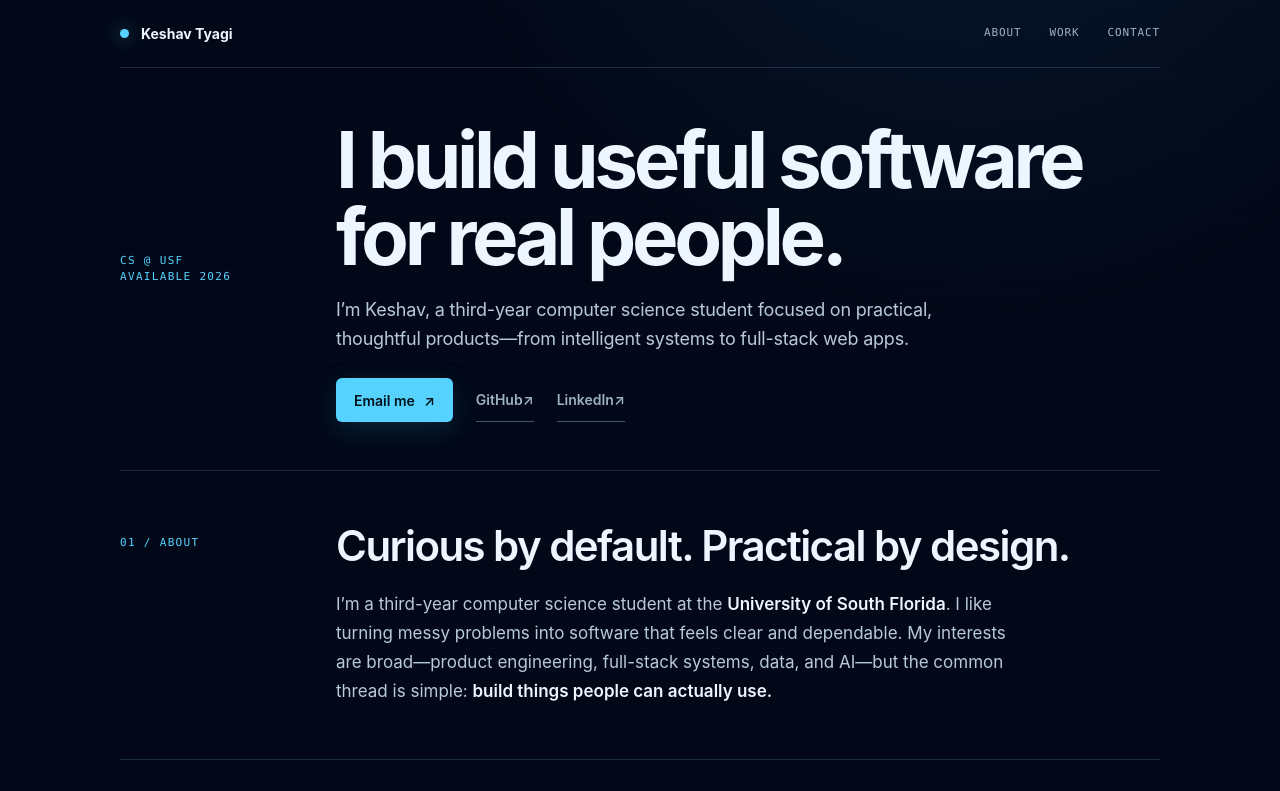
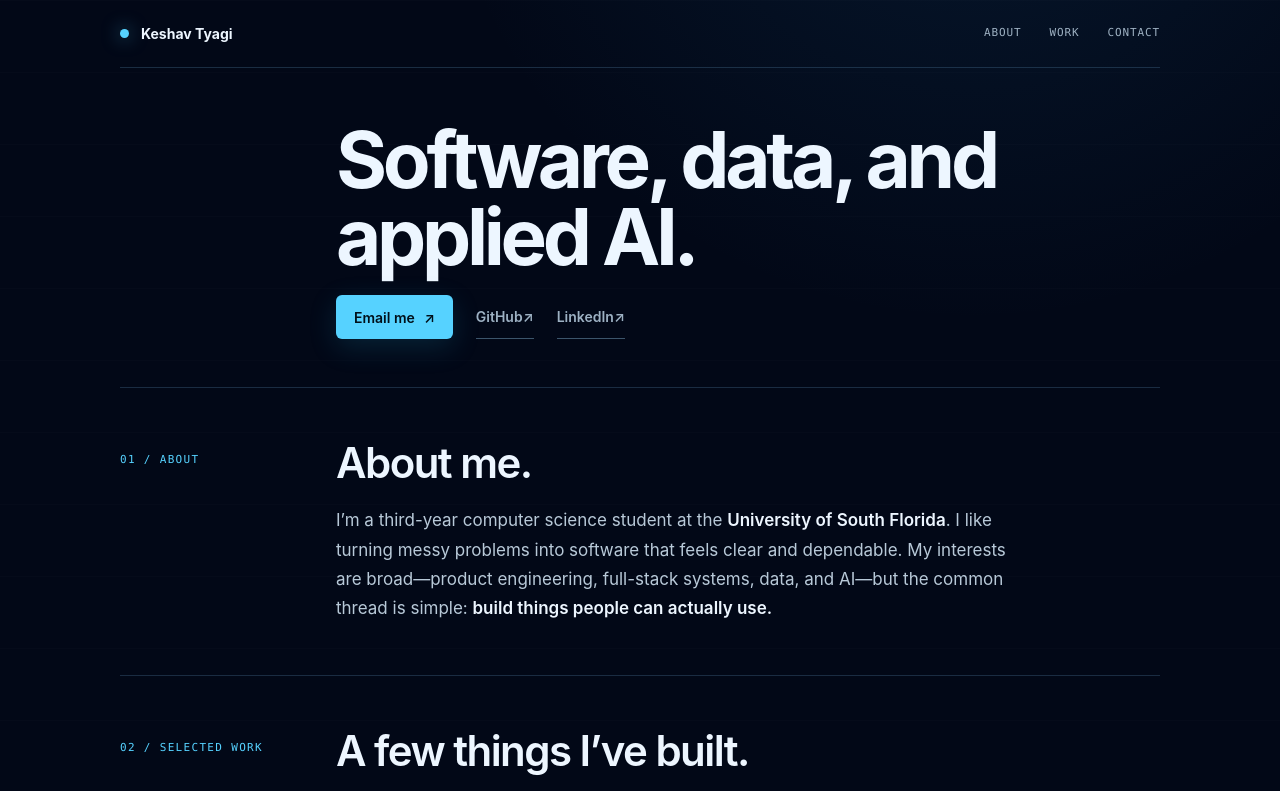
Before and after one commit to keshav-tyg/portfolio, a Next.js app in the folder site/: page / in a window 1280 px wide. Shown: the top 791 px of the page. Built offline with nearby package versions, Linux system fonts and the light colour scheme.

Commit message:
feat: simplify hero copy

```diff
--- a/site/app/globals.css
+++ b/site/app/globals.css
@@ -117,7 +117,6 @@ a:focus-visible {
   border-bottom: 1px solid rgba(61, 96, 126, .42);
 }
 
-.eyebrow,
 .section-label,
 .project-meta,
 .job-meta,
@@ -126,7 +125,6 @@ a:focus-visible {
   font-family: var(--font-mono);
 }
 
-.eyebrow,
 .section-label {
   margin: 0;
   color: var(--accent);
@@ -136,7 +134,10 @@ a:focus-visible {
   text-transform: uppercase;
 }
 
-.hero-main { padding: 54px 0 48px; }
+.hero-main {
+  grid-column: 2;
+  padding: 54px 0 48px;
+}
 h1, h2, h3, p { margin-top: 0; }
 
 h1 {
@@ -146,15 +147,6 @@ h1 {
   font-weight: 680;
   line-height: .98;
   letter-spacing: -.055em;
-}
-
-.hero-copy {
-  max-width: 60ch;
-  margin-bottom: 25px;
-  color: var(--body);
-  font-size: 18px;
-  line-height: 1.62;
-  letter-spacing: -.012em;
 }
 
 .hero-actions {
@@ -443,7 +435,10 @@ h1 {
     gap: 15px;
   }
   .hero { padding: 42px 0; }
-  .hero-main { padding: 0; }
+  .hero-main {
+    grid-column: 1;
+    padding: 0;
+  }
   .section-label { padding-top: 0; }
   .content-section { padding: 44px 0; }
   .project { grid-template-columns: 1fr; }
--- a/site/app/page.tsx
+++ b/site/app/page.tsx
@@ -150,13 +150,8 @@ export default function Home() {
 
       <main id="main-content" className="shell">
         <section id="top" className="hero" aria-labelledby="hero-title">
-          <p className="eyebrow">CS @ USF<br />Available 2026</p>
           <div className="hero-main">
-            <h1 id="hero-title">I build useful software for real people.</h1>
-            <p className="hero-copy">
-              I’m Keshav, a third-year computer science student focused on practical,
-              thoughtful products—from intelligent systems to full-stack web apps.
-            </p>
+            <h1 id="hero-title">Software, data, and applied AI.</h1>
             <div className="hero-actions" role="group" aria-label="Profile links">
               <a className="hero-primary" href={external.email}>
                 Email me <span aria-hidden="true">↗</span>
@@ -171,7 +166,7 @@ export default function Home() {
           id="about"
           index="01"
           label="About"
-          title="Curious by default. Practical by design."
+          title="About me."
         >
           <p className="about-copy">
             I’m a third-year computer science student at the <strong>University of South Florida</strong>.
```
Also changed, not shown: 1 other file (tests, documents, lock files or other folders).
